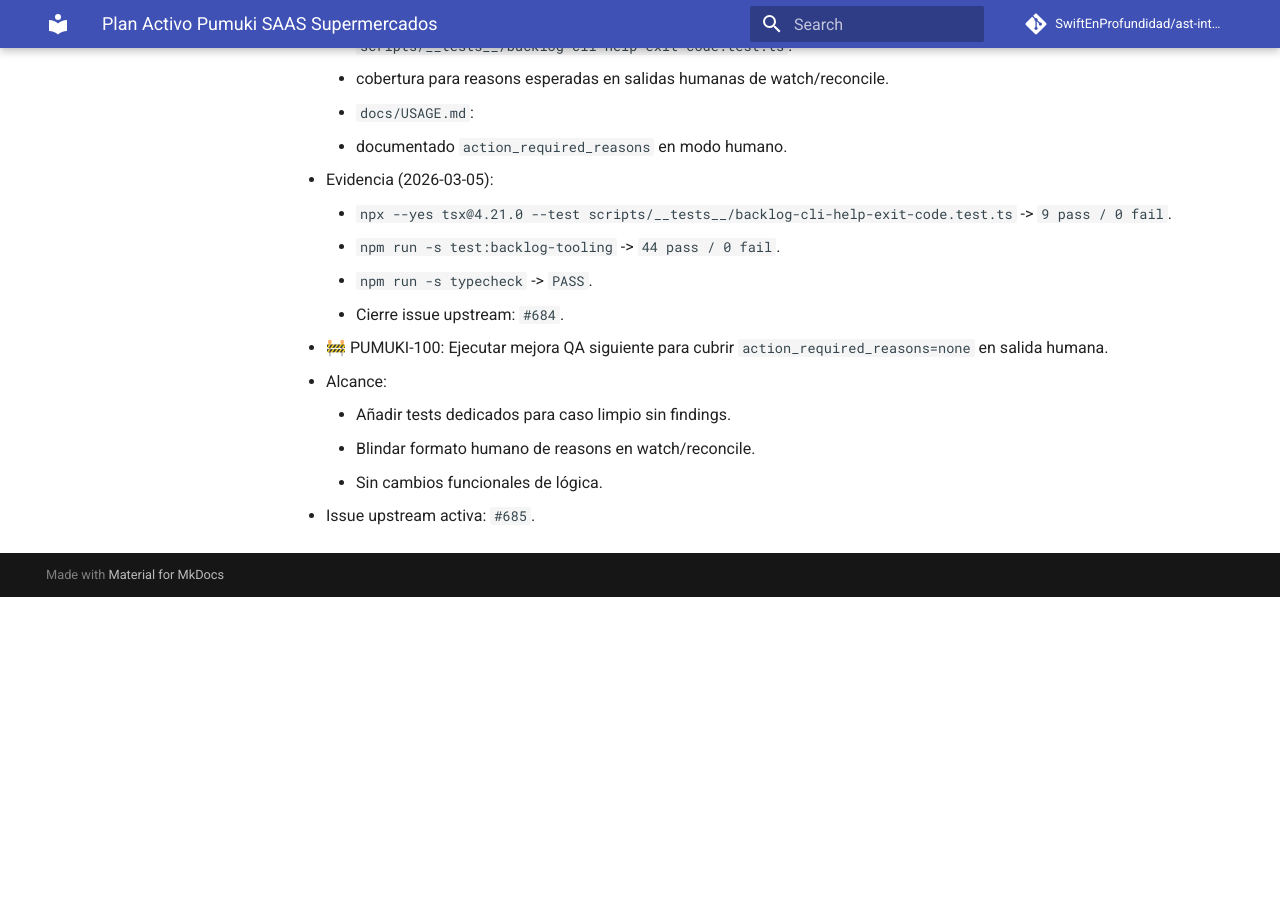
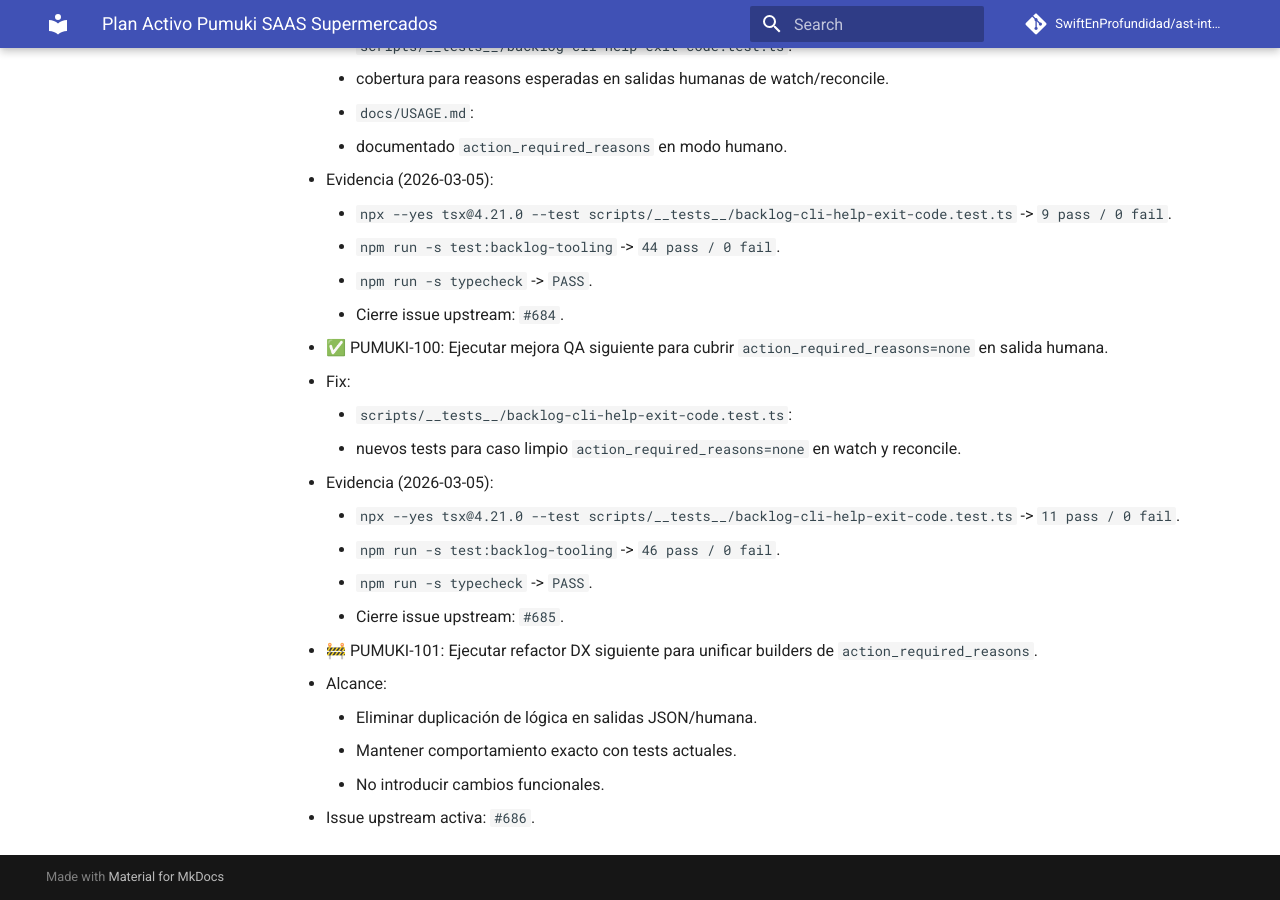
Before and after one commit to SwiftEnProfundidad/ast-intelligence-hooks, an MkDocs documentation site: the page built from docs/seguimiento-activo-pumuki-saas-supermercados.md, in a window 1280 px wide and 900 px high, scrolled down 43045 px. Built offline with MkDocs 1.6.1 and Material for MkDocs 9.7.7, drawn with Linux system fonts in a browser that asks for light colours; comment, search, counter and statistics services are not loaded; before the commit the page ends 43642 px from its top, so only the background shows below that.

Commit message:
test(backlog-cli): cover action_required_reasons none in human output

```diff
--- a/docs/seguimiento-activo-pumuki-saas-supermercados.md
+++ b/docs/seguimiento-activo-pumuki-saas-supermercados.md
@@ -1169,9 +1169,19 @@
     - `npm run -s typecheck` -> `PASS`.
     - Cierre issue upstream: `#684`.
 
-- 🚧 PUMUKI-100: Ejecutar mejora QA siguiente para cubrir `action_required_reasons=none` en salida humana.
+- ✅ PUMUKI-100: Ejecutar mejora QA siguiente para cubrir `action_required_reasons=none` en salida humana.
+  - Fix:
+    - `scripts/__tests__/backlog-cli-help-exit-code.test.ts`:
+      - nuevos tests para caso limpio `action_required_reasons=none` en watch y reconcile.
+  - Evidencia (2026-03-05):
+    - `npx --yes tsx@4.21.0 --test scripts/__tests__/backlog-cli-help-exit-code.test.ts` -> `11 pass / 0 fail`.
+    - `npm run -s test:backlog-tooling` -> `46 pass / 0 fail`.
+    - `npm run -s typecheck` -> `PASS`.
+    - Cierre issue upstream: `#685`.
+
+- 🚧 PUMUKI-101: Ejecutar refactor DX siguiente para unificar builders de `action_required_reasons`.
   - Alcance:
-    - Añadir tests dedicados para caso limpio sin findings.
-    - Blindar formato humano de reasons en watch/reconcile.
-    - Sin cambios funcionales de lógica.
-  - Issue upstream activa: `#685`.
+    - Eliminar duplicación de lógica en salidas JSON/humana.
+    - Mantener comportamiento exacto con tests actuales.
+    - No introducir cambios funcionales.
+  - Issue upstream activa: `#686`.
```
Also changed, not shown: docs/registro-maestro-de-seguimiento.md (+2 -2 lines), 1 other file.
